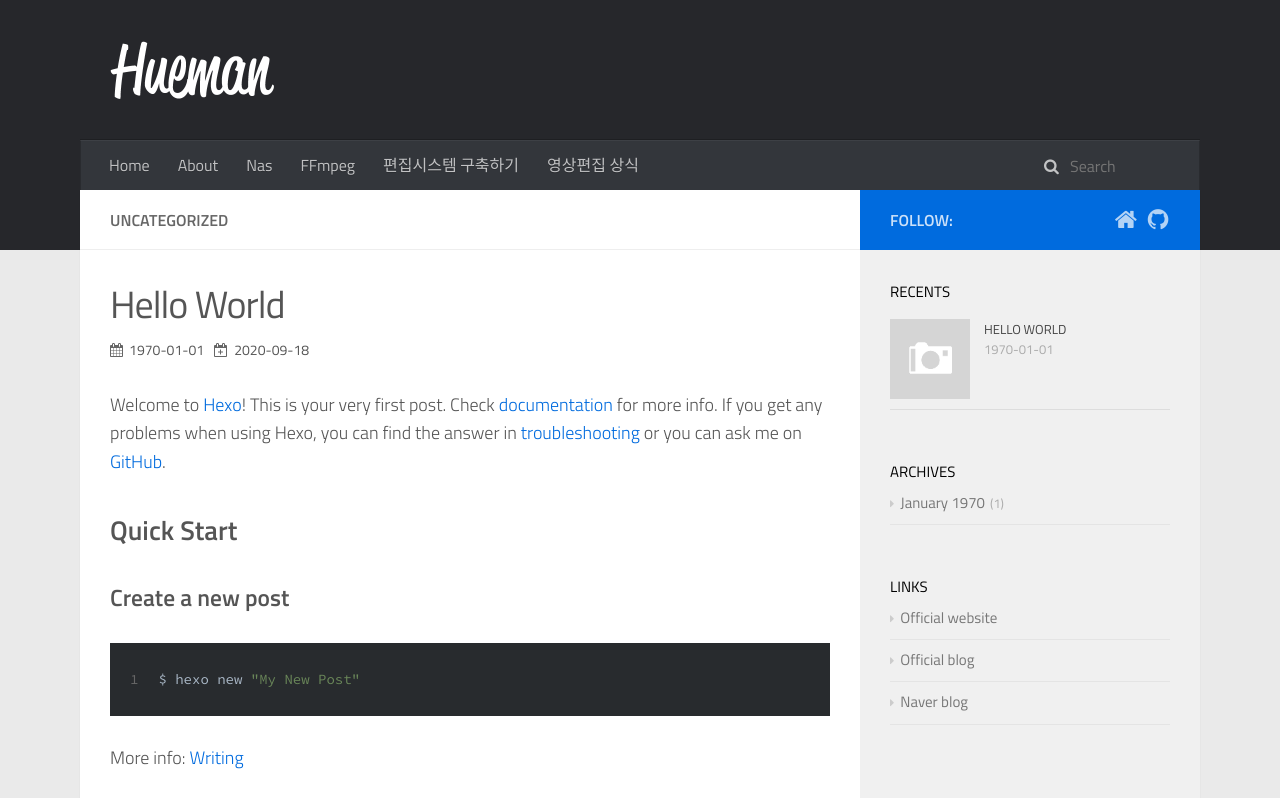
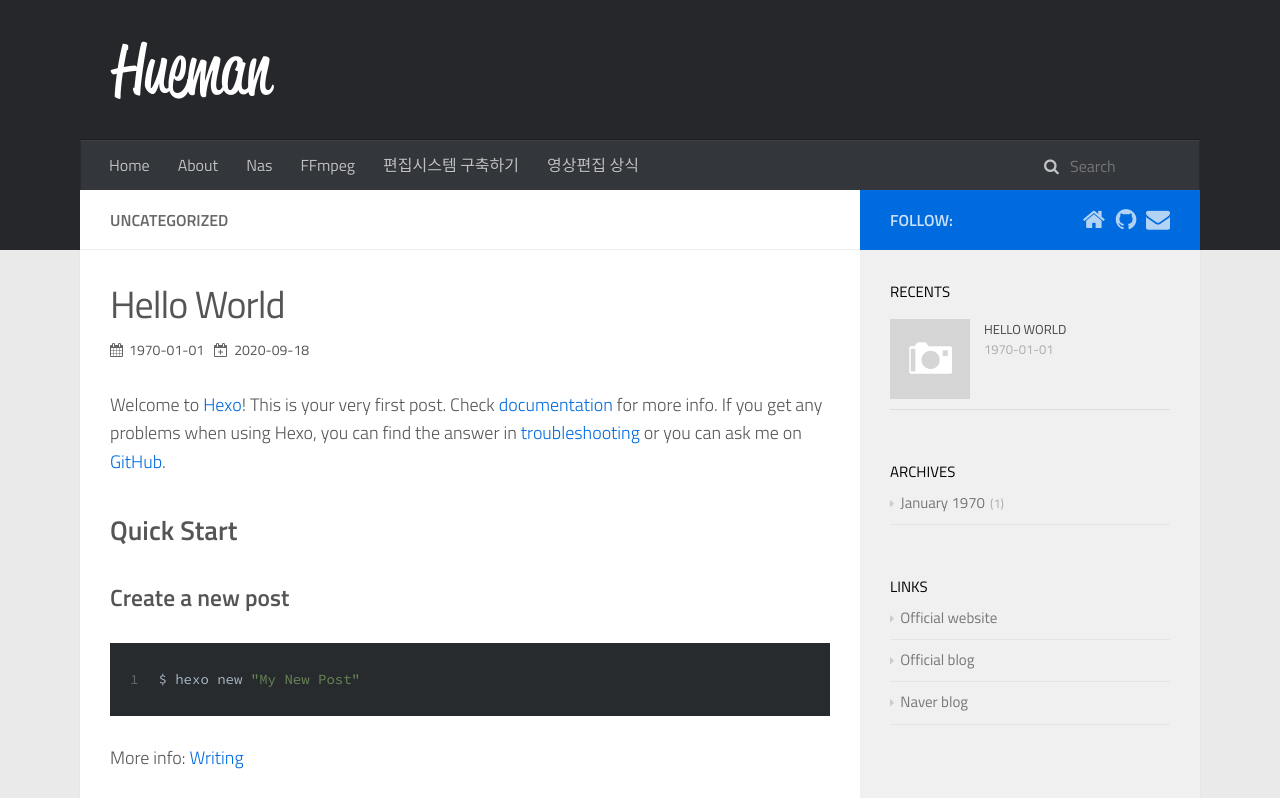
Before and after one commit to ingestkorea/ingestkorea.github.io, a plain HTML site: page 1970/01/01/hello-world/index.html in a window 1280 px wide. Shown: the top 798 px of the page. Drawn offline with Linux system fonts and the light colour scheme.

Commit message:
Site updated: 2020-09-23 20:41:20

```diff
--- a/1970/01/01/hello-world/index.html
+++ b/1970/01/01/hello-world/index.html
@@ -365,6 +365,14 @@ Quick",
                 </li>
 
 
+
+                <li>
+                    <a class="social-tooltip" title="envelope" href="mailto:contact@ingestkorea..com" target="_blank" rel="noopener">
+                        <i class="icon fa fa-envelope"></i>
+                    </a>
+                </li>
+
+
         </ul>
     </div>
 
```
Also changed, not shown: archives/1970/01/index.html (+8 -0 lines), archives/1970/index.html (+8 -0 lines), archives/index.html (+8 -0 lines), index.html (+8 -0 lines).
